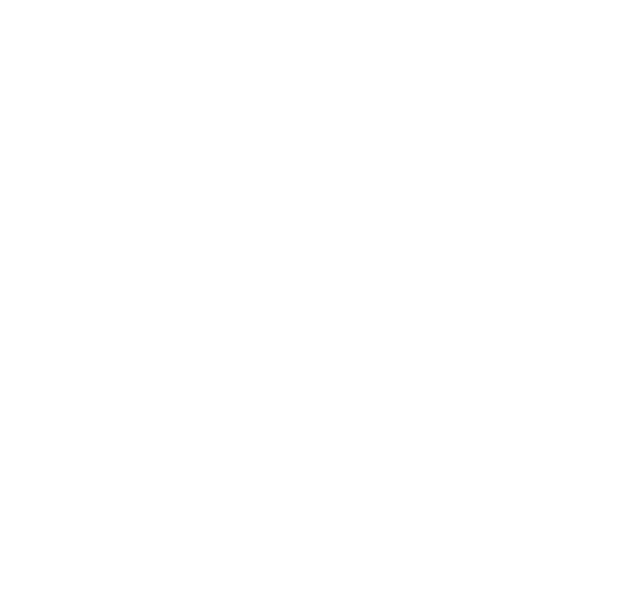
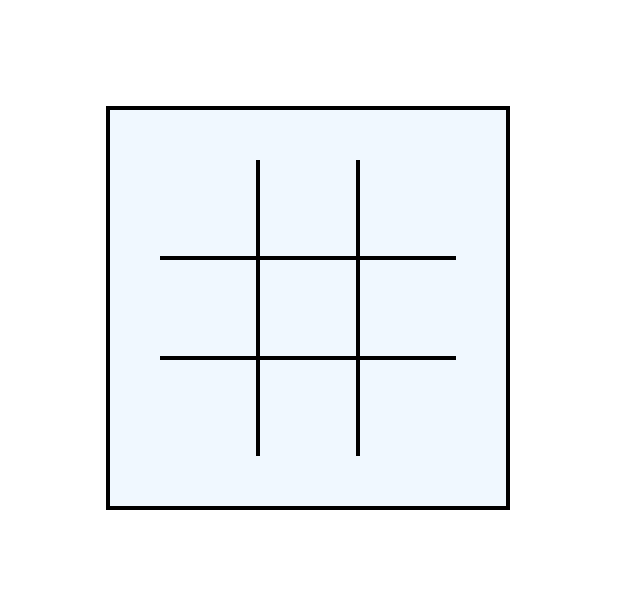
Before and after one commit to donyd/Tic-Tac-Toe, a plain HTML site: page index.html in a window 1280 px wide. Shown: the whole page, without its empty margins (0-640 px from the left). Drawn offline with Linux system fonts and the light colour scheme.

Commit message:
created gui

```diff
--- a/gameLogic.js
+++ b/gameLogic.js
@@ -1,5 +1,51 @@
-let dateToday = function()
-{
-    let datetoday = new Date();
-    alert("Today's date is " + datetoday);
+window.onload = function() {
+
+     var canvas = document.querySelector("canvas");
+     var context = canvas.getContext("2d");
+
+     // Main container
+     context.fillStyle = "aliceblue";
+     context.fillRect(100, 100, 400, 400);
+
+
+     // Creating the outline
+     context.lineWidth = 4;
+     context.beginPath();
+     context.rect(100, 100, 400, 400);
+     context.stroke();
+
+     // Play cell dimensions
+     let cellWidth = 100;
+     let cellHeight = 100;
+
+
+
+     for (let i = 0; i < 3; i++)
+     { for (let j = 0; j < 3; j++)
+        {
+            // cell offset using
+            let x = 150 + cellWidth * i;
+            let y = 150 + cellHeight * j;
+
+
+            context.lineWidth = 4;
+            context.beginPath();
+            context.rect(x, y, cellWidth, cellHeight);
+            context.strokeStyle = "black";
+            context.stroke();
+
+        }
+
+     }
+
+
+      // Creating inner outline to create cross style effect for play area
+
+      context.lineWidth = 4;
+      context.beginPath();
+      context.rect(150, 150, 300, 300);
+      context.strokeStyle = "aliceblue";
+      context.stroke();
+
+
 }
--- a/index.html
+++ b/index.html
@@ -7,8 +7,10 @@
     <title>Tic Tac Toe</title>
     <script type="text/javascript" src="gameLogic.js"></script>
 </head>
-<body onload="dateToday()">
+<body>
+    <canvas width="600" height="600">
 
+    </canvas>
 
 </body>
 </html>
```
